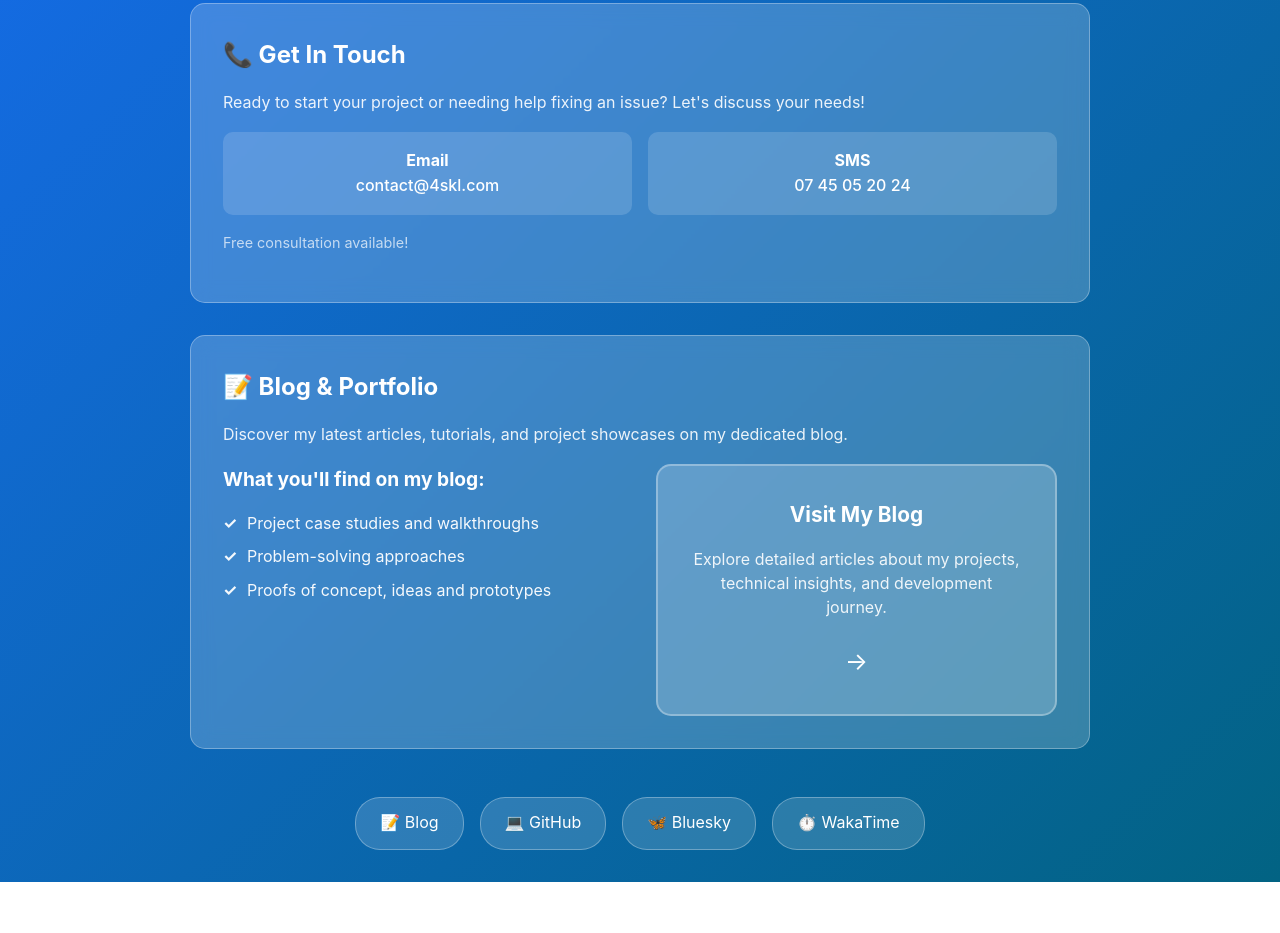
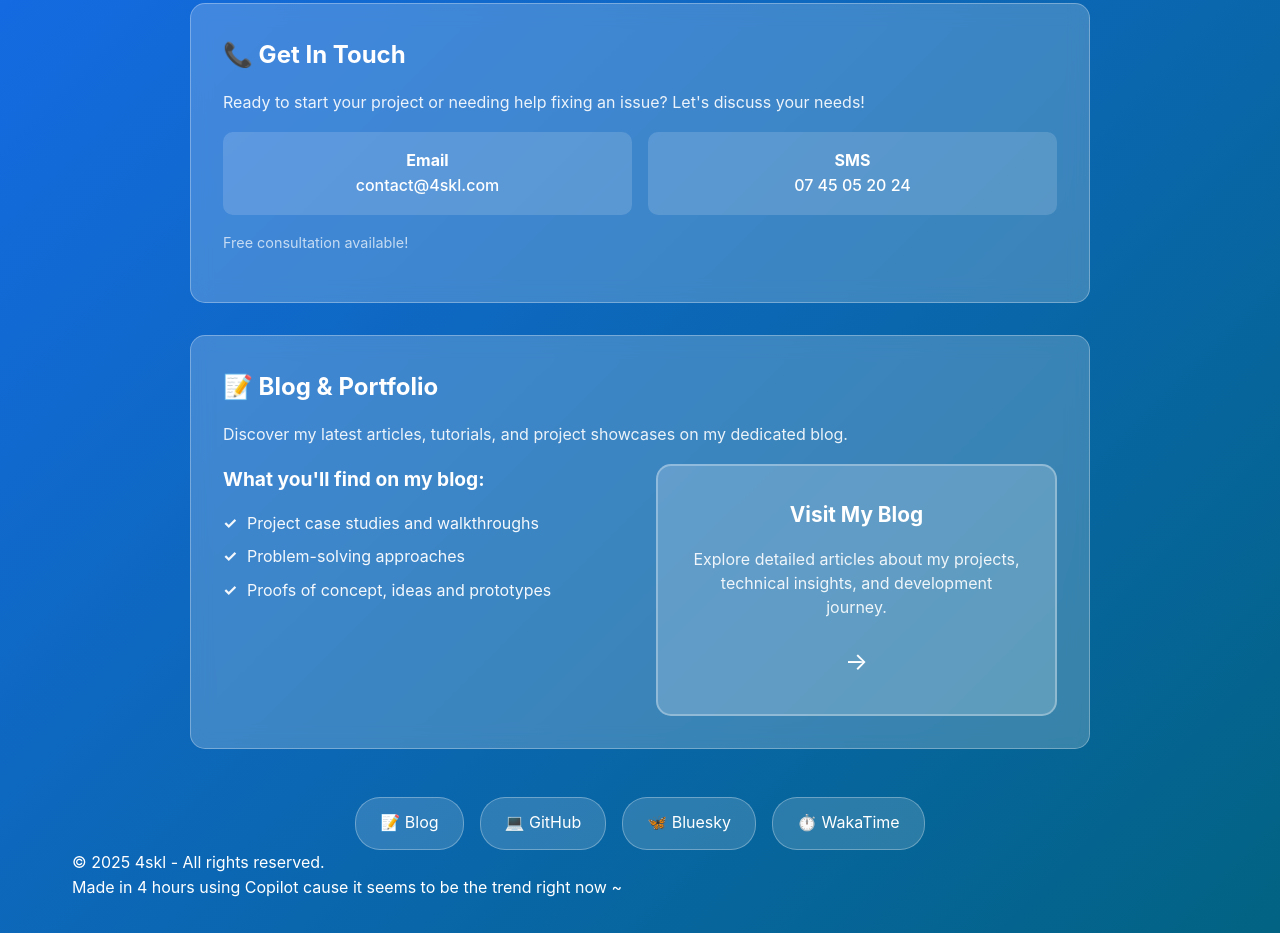
Before and after one commit to 4skl/4skl.github.io, a plain HTML site: page index.html in a window 1280 px wide. Shown: the part 646-1579 px from the top of the page. Before the commit the page ends 1528 px from the top, so only its background shows below. Drawn offline with Linux system fonts and the light colour scheme.

Commit message:
Add footer text for copyright notice and development credit

```diff
--- a/index.html
+++ b/index.html
@@ -120,6 +120,8 @@
                 <a href="https://bsky.app/profile/4skl.com" class="social-link" target="_blank">🦋 Bluesky</a>
                 <a href="https://wakatime.com/@4skl" class="social-link" target="_blank">⏱️ WakaTime</a>
             </div>
+            <p class="footer-text" data-en="© 2025 4skl - All rights reserved." data-fr="© 2025 4skl - Tous droits réservés.">© 2025 4skl - All rights reserved.</p>
+            <p class="footer-text" data-en="Made in 4 hours using Copilot cause it seems to be the trend right now ~" data-fr="Fait en 4 heures avec Copilot car c'est tendance en ce moment ~">Made in 4 hours using Copilot cause it seems to be the trend right now ~</p>
         </footer>
     </div>
 </body>
```
